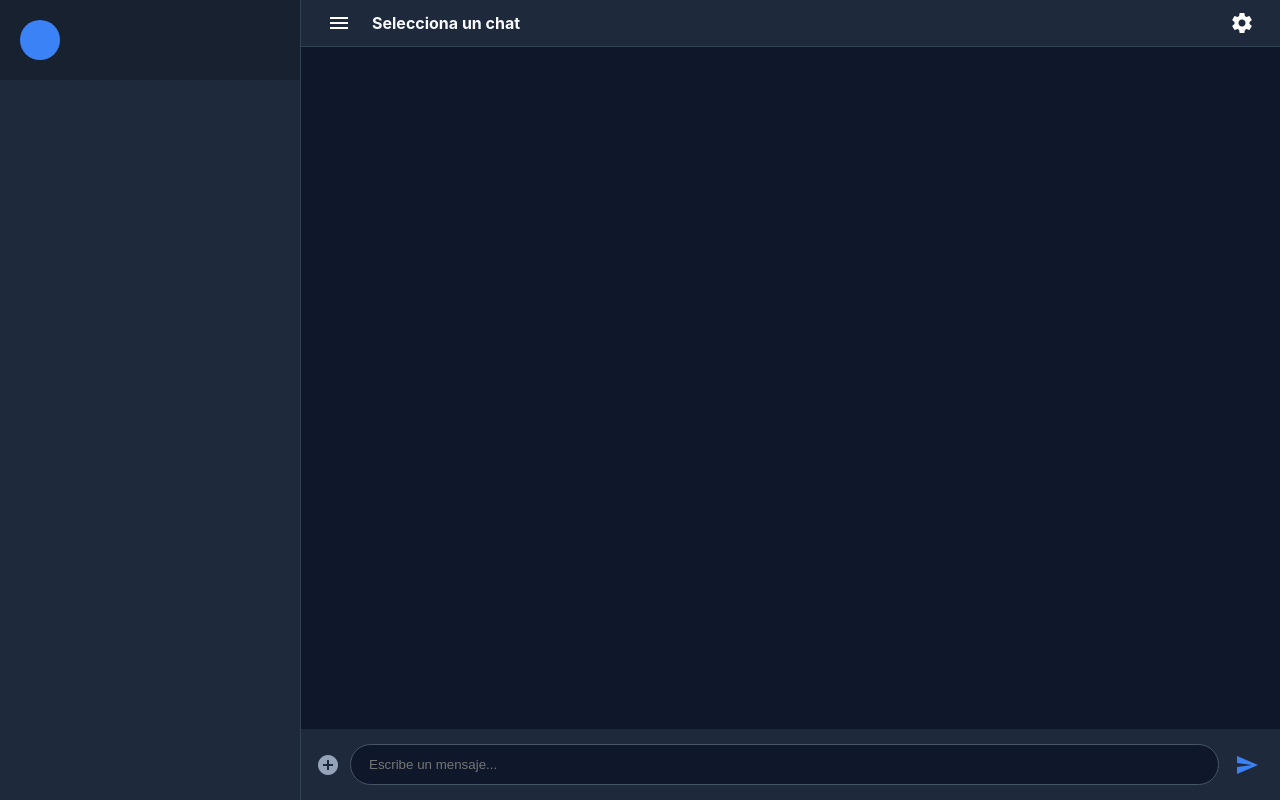
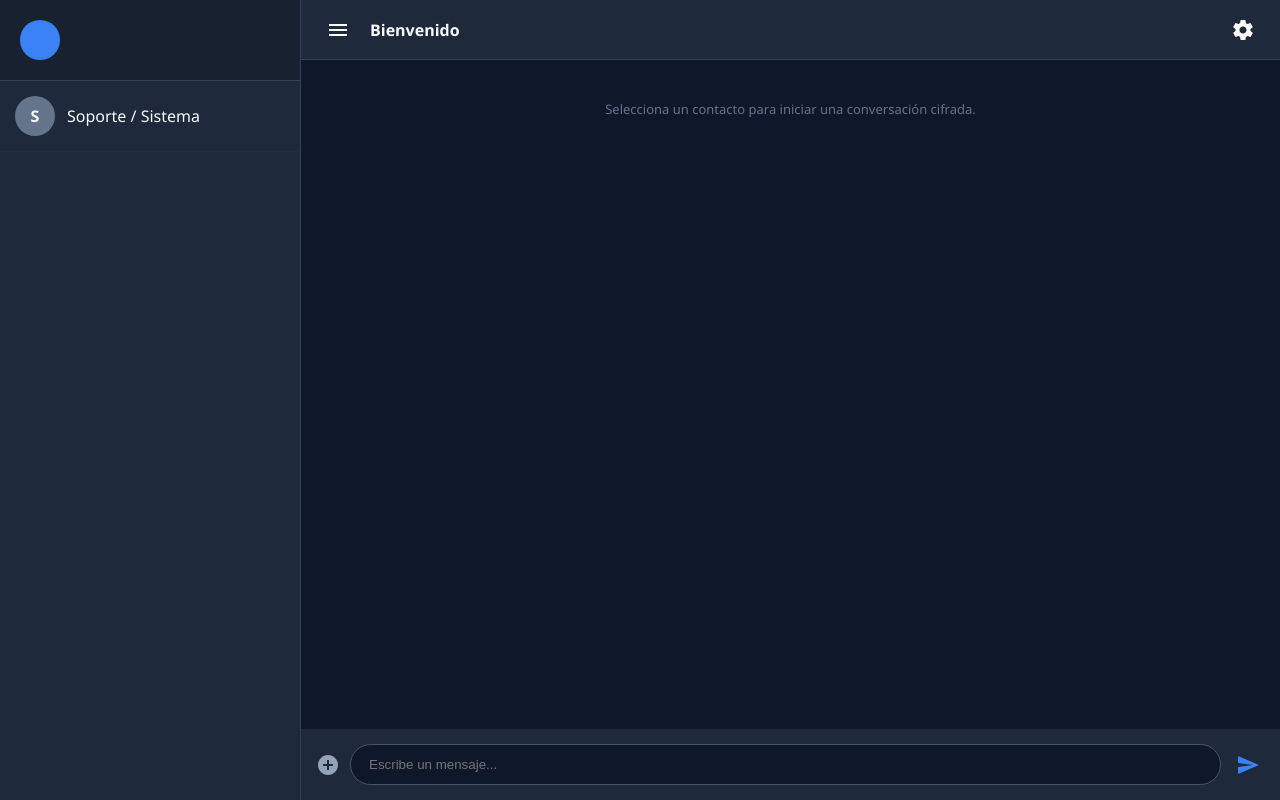
Before and after one commit to shadow345340/chat-oficial-de-shadow, a Flask app: template templates/chat.html in a window 1280 px wide. Run offline with Flask 3, Linux system fonts and the light colour scheme; the template is opened without the code that fills it, so the values that code supplies are empty; some libraries are stand-ins or nearby versions.

Commit message:
Update chat.html

```diff
--- a/templates/chat.html
+++ b/templates/chat.html
@@ -1,9 +1,10 @@
 <!DOCTYPE html>
 <html lang="es" data-theme="blue">
 <head>
-    <meta name="robots" content="noindex, nofollow">
     <meta charset="UTF-8">
     <meta name="viewport" content="width=device-width, initial-scale=1.0, maximum-scale=1.0, user-scalable=no">
+    <meta name="robots" content="noindex, nofollow">
+
     <title>Mathias Messenger</title>
     <script src="https://cdnjs.cloudflare.com/ajax/libs/socket.io/4.0.1/socket.io.js"></script>
     <script src="https://cdnjs.cloudflare.com/ajax/libs/crypto-js/4.1.1/crypto-js.min.js"></script>
@@ -13,42 +14,36 @@
         [data-theme="purple"] { --accent: #a855f7; }
         [data-theme="green"] { --accent: #10b981; }
 
-        body { margin: 0; font-family: 'Inter', sans-serif; background: var(--bg); color: var(--text); display: flex; height: 100dvh; overflow: hidden; }
+        body { margin: 0; font-family: 'Segoe UI', Tahoma, Geneva, Verdana, sans-serif; background: var(--bg); color: var(--text); display: flex; height: 100dvh; overflow: hidden; }
 
-        /* Sidebar Responsive */
-        .sidebar {
-            width: 300px; background: var(--side); display: flex; flex-direction: column;
-            border-right: 1px solid #334155; transition: 0.3s; z-index: 1000;
-        }
+        .sidebar { width: 300px; background: var(--side); display: flex; flex-direction: column; border-right: 1px solid #334155; transition: 0.3s; z-index: 1000; }
 
         @media (max-width: 768px) {
             .sidebar { position: fixed; left: -300px; height: 100%; }
             .sidebar.active { left: 0; }
         }
 
-        .header-side { padding: 20px; background: rgba(0,0,0,0.2); display: flex; align-items: center; gap: 10px; }
+        .header-side { padding: 20px; background: rgba(0,0,0,0.2); display: flex; align-items: center; gap: 10px; border-bottom: 1px solid #334155; }
         .contact-list { flex: 1; overflow-y: auto; }
-        .contact-item { padding: 15px; display: flex; align-items: center; gap: 12px; cursor: pointer; transition: 0.2s; }
+        .contact-item { padding: 15px; display: flex; align-items: center; gap: 12px; cursor: pointer; border-bottom: 1px solid #ffffff05; }
         .contact-item:hover { background: rgba(255,255,255,0.05); }
-        .avatar { width: 40px; height: 40px; border-radius: 50%; background: var(--accent); display: flex; align-items: center; justify-content: center; font-weight: bold; }
+        .avatar { width: 40px; height: 40px; border-radius: 50%; background: var(--accent); display: flex; align-items: center; justify-content: center; font-weight: bold; flex-shrink: 0; }
 
-        /* Main Chat */
-        .main { flex: 1; display: flex; flex-direction: column; background: var(--bg); }
-        .top-nav { padding: 10px 20px; background: var(--side); display: flex; align-items: center; gap: 15px; border-bottom: 1px solid #334155; }
+        .main { flex: 1; display: flex; flex-direction: column; background: var(--bg); position: relative; }
+        .top-nav { padding: 10px 20px; background: var(--side); display: flex; align-items: center; gap: 15px; border-bottom: 1px solid #334155; height: 60px; box-sizing: border-box; }
 
         #chat-window { flex: 1; padding: 20px; overflow-y: auto; display: flex; flex-direction: column; gap: 12px; }
-        .msg { padding: 10px 16px; border-radius: 18px; max-width: 70%; font-size: 15px; line-height: 1.4; }
-        .sent { align-self: flex-end; background: var(--accent); border-bottom-right-radius: 4px; }
+        .msg { padding: 12px 16px; border-radius: 18px; max-width: 75%; font-size: 15px; line-height: 1.4; word-wrap: break-word; }
+        .sent { align-self: flex-end; background: var(--accent); border-bottom-right-radius: 4px; box-shadow: 0 4px 10px rgba(0,0,0,0.2); }
         .received { align-self: flex-start; background: #334155; border-bottom-left-radius: 4px; }
 
         .input-area { padding: 15px; background: var(--side); display: flex; gap: 10px; align-items: center; }
-        input { flex: 1; padding: 12px 18px; border-radius: 25px; border: 1px solid #475569; background: #0f172a; color: white; outline: none; }
+        .input-area input { flex: 1; padding: 12px 18px; border-radius: 25px; border: 1px solid #475569; background: #0f172a; color: white; outline: none; }
 
-        /* Menu Config */
-        #config-overlay { position: fixed; inset: 0; background: rgba(0,0,0,0.7); display: none; z-index: 2000; justify-content: center; align-items: center; }
-        .config-box { background: var(--side); padding: 25px; border-radius: 15px; width: 85%; max-width: 350px; }
+        #config-overlay { position: fixed; inset: 0; background: rgba(0,0,0,0.8); display: none; z-index: 2000; justify-content: center; align-items: center; }
+        .config-box { background: var(--side); padding: 30px; border-radius: 20px; width: 85%; max-width: 380px; text-align: center; }
 
-        .menu-btn { background: none; border: none; color: white; cursor: pointer; display: flex; align-items: center; }
+        .menu-btn { background: none; border: none; color: white; cursor: pointer; display: flex; align-items: center; padding: 5px; }
     </style>
 </head>
 <body>
@@ -56,12 +51,16 @@
     <div class="sidebar" id="sidebar">
         <div class="header-side">
             <div class="avatar">{{ user.username[0]|upper }}</div>
-            <span><b>{{ user.username }}</b></span>
+            <div style="overflow: hidden; text-overflow: ellipsis;"><b>{{ user.username }}</b></div>
         </div>
         <div class="contact-list">
+            <div class="contact-item" onclick="openChat(0, 'Sistema')">
+                <div class="avatar" style="background: #64748b;">S</div>
+                <span>Soporte / Sistema</span>
+            </div>
             {% for c in contacts %}
             <div class="contact-item" onclick="openChat({{ c.id }}, '{{ c.username }}')">
-                <div class="avatar" style="opacity: 0.7;">{{ c.username[0]|upper }}</div>
+                <div class="avatar" style="opacity: 0.8;">{{ c.username[0]|upper }}</div>
                 <span>{{ c.username }}</span>
             </div>
             {% endfor %}
@@ -71,11 +70,15 @@
     <div class="main">
         <div class="top-nav">
             <button class="menu-btn" onclick="toggleSidebar()"><span class="material-icons">menu</span></button>
-            <b id="target-name">Selecciona un chat</b>
+            <b id="target-name">Bienvenido</b>
             <button class="menu-btn" style="margin-left: auto;" onclick="toggleConfig()"><span class="material-icons">settings</span></button>
         </div>
 
-        <div id="chat-window"></div>
+        <div id="chat-window">
+            <div style="text-align: center; color: #64748b; font-size: 13px; margin-top: 20px;">
+                Selecciona un contacto para iniciar una conversación cifrada.
+            </div>
+        </div>
 
         <div class="input-area">
             <span class="material-icons" style="color: #94a3b8; cursor:pointer;">add_circle</span>
@@ -86,15 +89,23 @@
 
     <div id="config-overlay" onclick="toggleConfig()">
         <div class="config-box" onclick="event.stopPropagation()">
-            <h3 style="margin-top:0">Configuración</h3>
-            <label>Tema de Color:</label>
-            <select onchange="document.documentElement.setAttribute('data-theme', this.value)" style="width:100%; padding:8px; margin: 10px 0; border-radius:5px;">
-                <option value="blue">Azul Eléctrico</option>
-                <option value="purple">Violeta Noble</option>
-                <option value="green">Esmeralda</option>
+            <h3 style="margin-top:0; color: var(--accent);">Panel de Control</h3>
+            <hr style="border: 0; border-top: 1px solid #334155; margin: 20px 0;">
+
+            <label style="display:block; text-align:left; margin-bottom:5px;">Personalizar Tema:</label>
+            <select onchange="document.documentElement.setAttribute('data-theme', this.value)" style="width:100%; padding:12px; background:#0f172a; color:white; border:1px solid #475569; border-radius:10px; margin-bottom:20px;">
+                <option value="blue">Azul Galaxia (Default)</option>
+                <option value="purple">Violeta Neón</option>
+                <option value="green">Verde Esmeralda</option>
             </select>
-            <p style="font-size:14px; color:#94a3b8">Idioma: Español (Predeterminado)</p>
-            <button onclick="location.href='/logout'" style="width:100%; padding:10px; background:#ef4444; border:none; color:white; border-radius:5px; cursor:pointer;">Cerrar Sesión</button>
+
+            <div style="text-align:left; font-size:14px; color:#94a3b8; margin-bottom:25px;">
+                <p><b>Usuario:</b> {{ user.username }}</p>
+                <p><b>Seguridad:</b> Cifrado AES-256 Activado</p>
+                <p><b>Privacidad:</b> Invisible para buscadores</p>
+            </div>
+
+            <button onclick="location.href='/logout'" style="width:100%; padding:12px; background:#ef4444; border:none; color:white; border-radius:10px; font-weight:bold; cursor:pointer;">Cerrar Sesión</button>
         </div>
     </div>
 
@@ -112,13 +123,19 @@
         function openChat(id, name) {
             activeId = id;
             document.getElementById('target-name').innerText = name;
-            if(window.innerWidth < 768) toggleSidebar();
+            if(window.innerWidth < 768) {
+                document.getElementById('sidebar').classList.remove('active');
+            }
             document.getElementById('chat-window').innerHTML = '';
 
             fetch('/history/' + id).then(r => r.json()).then(data => {
                 data.forEach(m => {
-                    let dec = CryptoJS.AES.decrypt(m.msg, SECRET).toString(CryptoJS.enc.Utf8);
-                    drawMsg(dec || "[Error]", m.sender_id == {{ user.id }});
+                    try {
+                        let dec = CryptoJS.AES.decrypt(m.msg, SECRET).toString(CryptoJS.enc.Utf8);
+                        drawMsg(dec || "[Mensaje de Sistema]", m.sender_id == {{ user.id }});
+                    } catch(e) {
+                        drawMsg("Contenido Cifrado", m.sender_id == {{ user.id }});
+                    }
                 });
             });
         }
@@ -136,9 +153,8 @@
                 let dec = CryptoJS.AES.decrypt(data.msg, SECRET).toString(CryptoJS.enc.Utf8);
                 drawMsg(dec, data.sender_id == {{ user.id }});
             }
-            // Notificación si no estamos viendo ese chat
             if(data.sender_id != {{ user.id }} && Notification.permission === "granted") {
-                new Notification("Mensaje nuevo en Mathias Chat");
+                new Notification("Mathias Chat: Nuevo mensaje");
             }
         });
 
```
